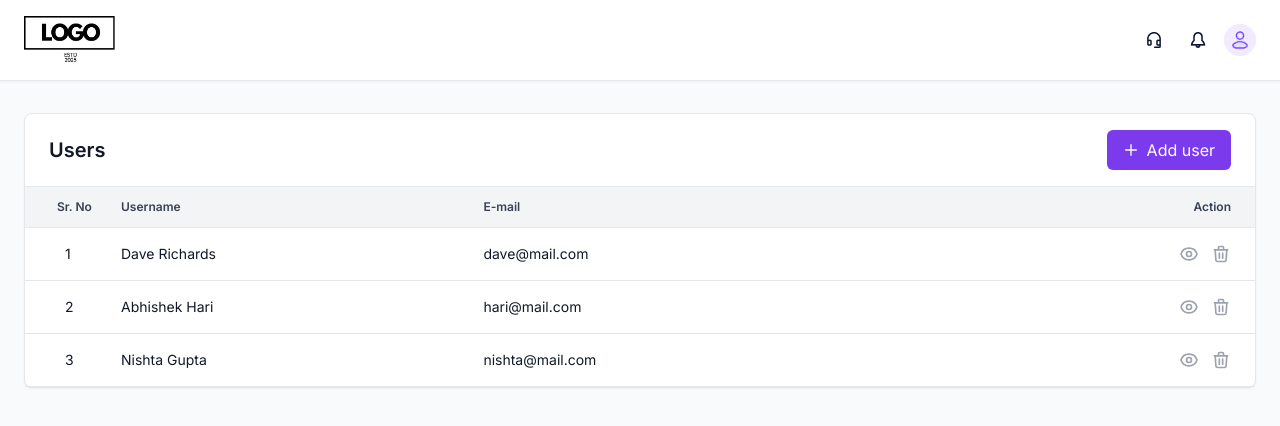
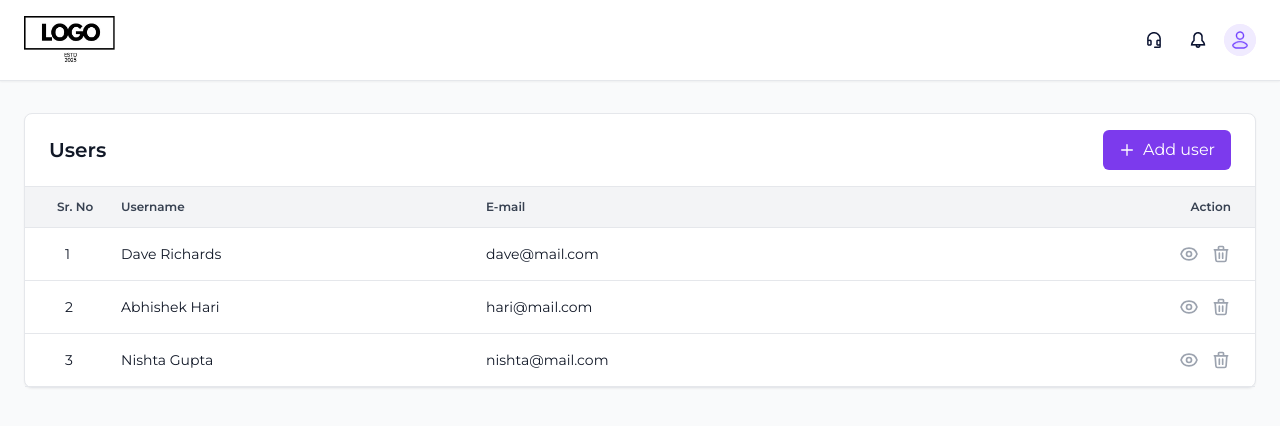
Before and after one commit to svrajesh21/Interview-buddy, a React (Create React App) app: page / in a window 1280 px wide. Shown: the top 426 px of the page. Built offline with nearby package versions, Linux system fonts and the light colour scheme.

Commit message:
Update index.css

```diff
--- a/src/index.css
+++ b/src/index.css
@@ -1,4 +1,4 @@
-@import url('https://fonts.googleapis.com/css2?family=Inter:wght@300;400;500;600;700&display=swap');
+@import url('https://fonts.googleapis.com/css2?family=Montserrat:wght@300;400;500;600;700&display=swap');
 
 * {
   margin: 0;
@@ -7,7 +7,7 @@
 }
 
 body {
-  font-family: 'Inter', -apple-system, BlinkMacSystemFont, 'Segoe UI', 'Roboto', 'Oxygen',
+  font-family: 'Montserrat', -apple-system, BlinkMacSystemFont, 'Segoe UI', 'Roboto', 'Oxygen',
     'Ubuntu', 'Cantarell', 'Fira Sans', 'Droid Sans', 'Helvetica Neue',
     sans-serif;
   -webkit-font-smoothing: antialiased;
```
